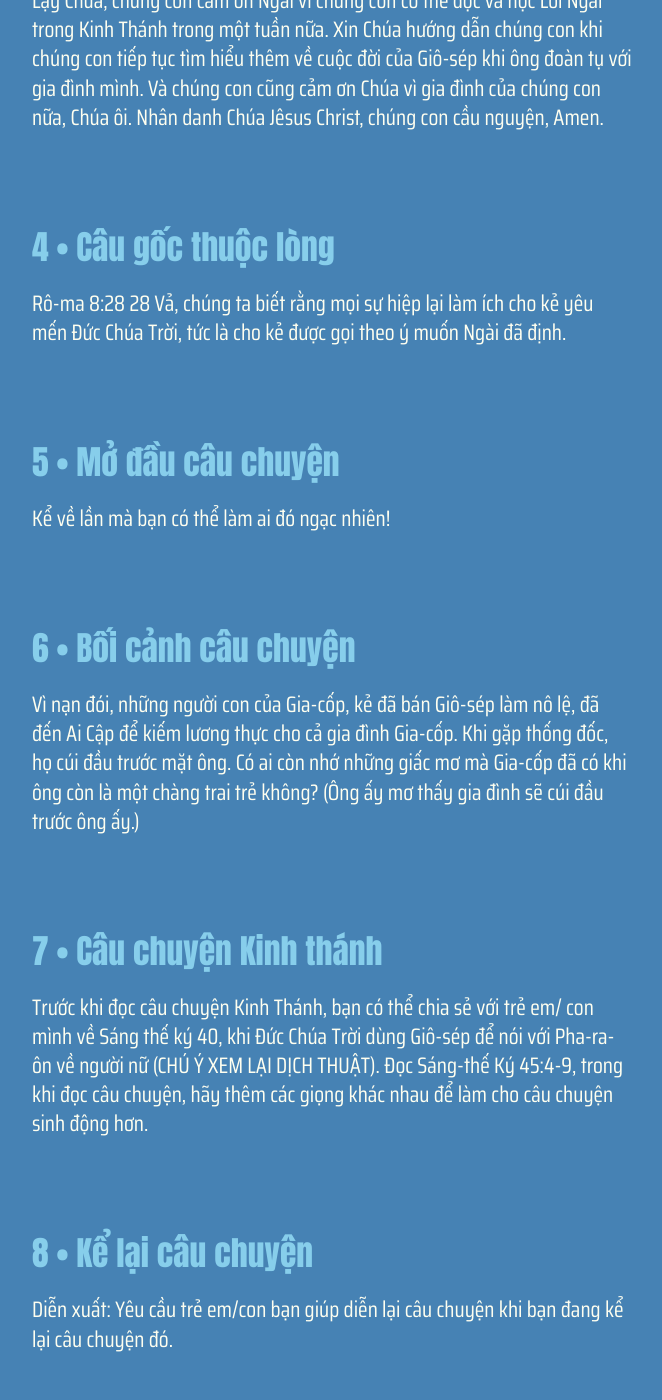
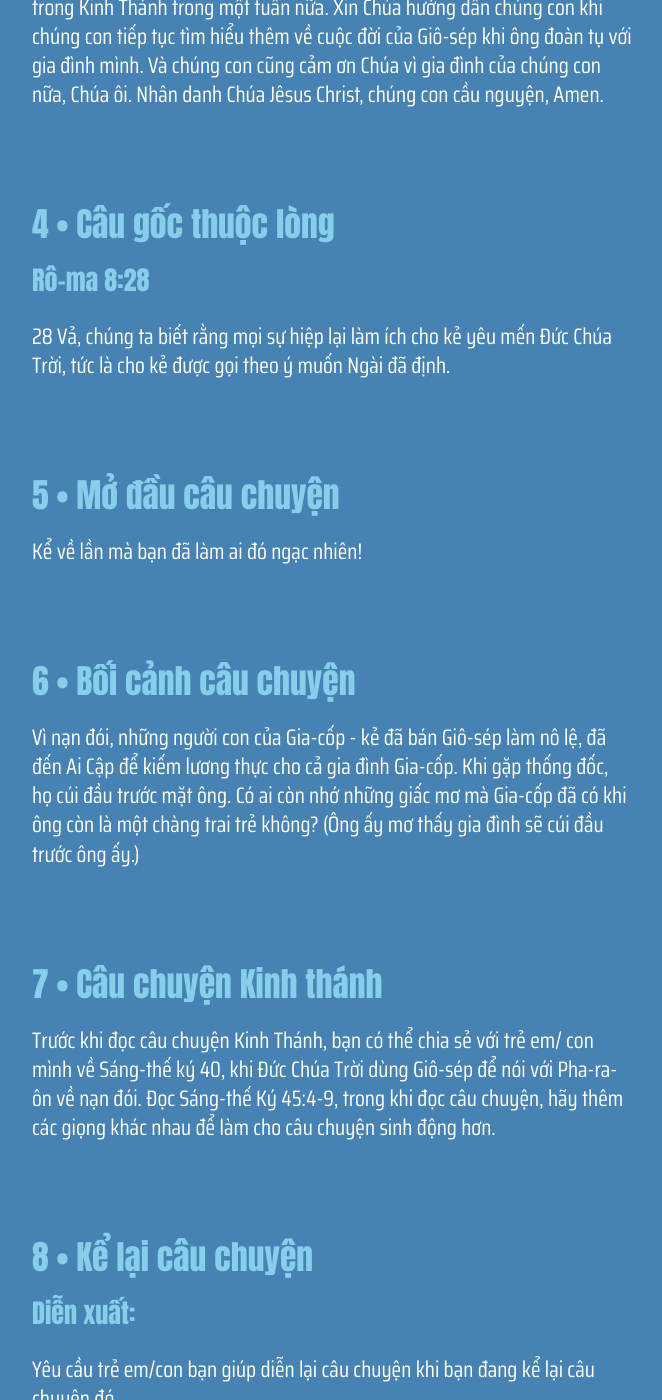
Before and after one commit to GospelTrust/LGS, a Jekyll site: the page built from docs/content/_vi/22-1.md, in a window 1280 px wide and 1400 px high, scrolled down 1635 px. Shown: the whole window, without its empty margins (308-970 px from the left). Built offline with Jekyll 4.4.1, drawn with Linux system fonts in a browser that asks for light colours; some web fonts are replaced; some of the changed text lies outside the part shown.

Commit message:
Update: w22d1

```diff
--- a/docs/content/_vi/22-1.md
+++ b/docs/content/_vi/22-1.md
@@ -26,24 +26,25 @@ Lạy Chúa, chúng con cảm ơn Ngài vì chúng con có thể đọc và họ
 
 
 {% include lesson/section.html index=4 %}
-Rô-ma 8:28
+### Rô-ma 8:28
 28 Vả, chúng ta biết rằng mọi sự hiệp lại làm ích cho kẻ yêu mến Đức Chúa Trời, tức là cho kẻ được gọi theo ý muốn Ngài đã định.
 
 
 {% include lesson/section.html index=5 %}
-Kể về lần mà bạn có thể làm ai đó ngạc nhiên!
+Kể về lần mà bạn đã làm ai đó ngạc nhiên!
 
 
 {% include lesson/section.html index=6 %}
- Vì nạn đói, những người con của Gia-cốp, kẻ đã bán Giô-sép làm nô lệ, đã đến Ai Cập để kiếm lương thực cho cả gia đình Gia-cốp. Khi gặp thống đốc, họ cúi đầu trước mặt ông. Có ai còn nhớ những giấc mơ mà Gia-cốp đã có khi ông còn là một chàng trai trẻ không? (Ông ấy mơ thấy gia đình sẽ cúi đầu trước ông ấy.)
+ Vì nạn đói, những người con của Gia-cốp - kẻ đã bán Giô-sép làm nô lệ, đã đến Ai Cập để kiếm lương thực cho cả gia đình Gia-cốp. Khi gặp thống đốc, họ cúi đầu trước mặt ông. Có ai còn nhớ những giấc mơ mà Gia-cốp đã có khi ông còn là một chàng trai trẻ không? (Ông ấy mơ thấy gia đình sẽ cúi đầu trước ông ấy.)
 
 
 {% include lesson/section.html index=7 %}
- Trước khi đọc câu chuyện Kinh Thánh, bạn có thể chia sẻ với trẻ em/ con mình về Sáng thế ký 40, khi Đức Chúa Trời dùng Giô-sép để nói với Pha-ra-ôn về người nữ (CHÚ Ý XEM LẠI DỊCH THUẬT). Đọc Sáng-thế Ký 45:4-9, trong khi đọc câu chuyện, hãy thêm các giọng khác nhau để làm cho câu chuyện sinh động hơn.
+ Trước khi đọc câu chuyện Kinh Thánh, bạn có thể chia sẻ với trẻ em/ con mình về Sáng-thế ký 40, khi Đức Chúa Trời dùng Giô-sép để nói với Pha-ra-ôn về nạn đói. Đọc Sáng-thế Ký 45:4-9, trong khi đọc câu chuyện, hãy thêm các giọng khác nhau để làm cho câu chuyện sinh động hơn.
 
 
 {% include lesson/section.html index=8 %}
-Diễn xuất: Yêu cầu trẻ em/con bạn giúp diễn lại câu chuyện khi bạn đang kể lại câu chuyện đó.
+### Diễn xuất:
+Yêu cầu trẻ em/con bạn giúp diễn lại câu chuyện khi bạn đang kể lại câu chuyện đó.
 
 
 {% include lesson/section.html index=9 %}
@@ -53,4 +54,4 @@ Diễn xuất: Yêu cầu trẻ em/con bạn giúp diễn lại câu chuyện kh
 
 
 {% include lesson/section.html index=10 %}
-Lạy Chúa, Cảm ơn Ngài đã giúp chúng con hiểu được bài học của mình cho ngày hôm nay. Cảm ơn Ngài về cuộc đời và tấm gương của Giô-sép. Xin Chúa cho chúng con học cách tha thứ cho những người đã làm tổn thương chúng con và những người làm điều xấu khiến chúng con cảm thấy tồi tệ. Nhân danh Chúa Jêsus Christ, chúng con cầu nguyện, Amen.
+Lạy Chúa, cảm ơn Ngài đã giúp chúng con hiểu được bài học của mình cho ngày hôm nay. Cảm ơn Ngài về cuộc đời và tấm gương của Giô-sép. Xin Chúa cho chúng con học cách tha thứ cho những người đã làm tổn thương chúng con và những người làm điều xấu khiến chúng con cảm thấy tồi tệ. Nhân danh Chúa Jêsus Christ, chúng con cầu nguyện, Amen.
```
Also changed, not shown: other parts of docs/content/_vi/22-1.md (+5 -5 lines).
